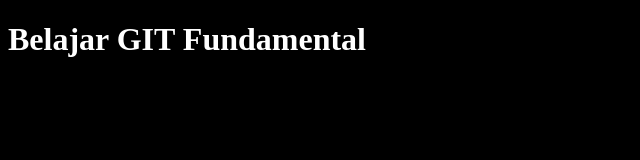
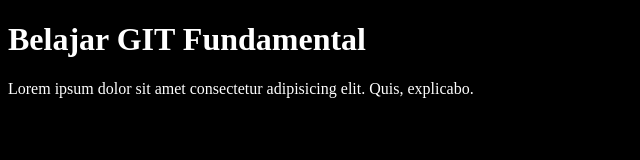
Before and after one commit to tomimandalap/learn_git, a plain HTML site: page index.html in a window 1280 px wide. Shown: the whole page, without its empty margins (0-640 px from the left). Drawn offline with Linux system fonts and the light colour scheme.

Commit message:
menambahkan paragraf lorem di html

```diff
--- a/index.html
+++ b/index.html
@@ -9,5 +9,8 @@
   </head>
   <body>
     <h1>Belajar GIT Fundamental</h1>
+    <p>
+      Lorem ipsum dolor sit amet consectetur adipisicing elit. Quis, explicabo.
+    </p>
   </body>
 </html>
```
